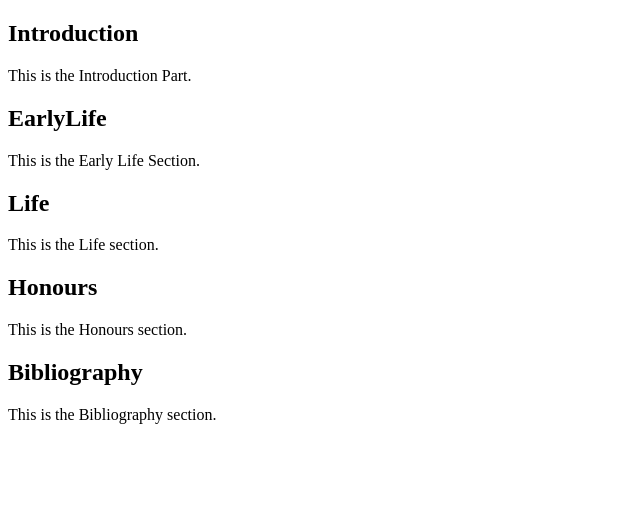
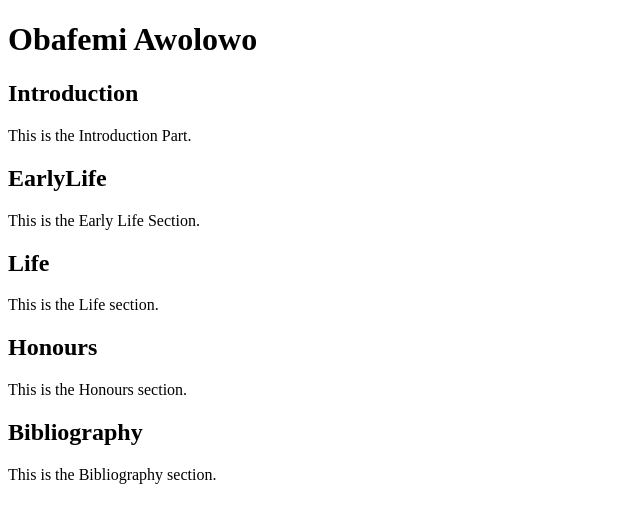
Before and after one commit to laresamdeola/ReactPractise, a React (Create React App) app: page / in a window 1280 px wide. Shown: the top 522 px of the page, without its empty margins (0-640 px from the left). Built offline with nearby package versions, Linux system fonts and the light colour scheme.

Commit message:
Update c-nestedcomponents.jsx

```diff
--- a/src/components/lessons2/c-nestedcomponents.jsx
+++ b/src/components/lessons2/c-nestedcomponents.jsx
@@ -6,6 +6,8 @@
   // Life
   // Honours
   // Bibliography
+
+  let title = "Obafemi Awolowo";
 
   const Structure = (content, functionName) => {
     return (
@@ -43,6 +45,7 @@
 
   return (
     <>
+      <h1>{title}</h1>
       <Introduction />
       <EarlyLife />
       <Life />
```
